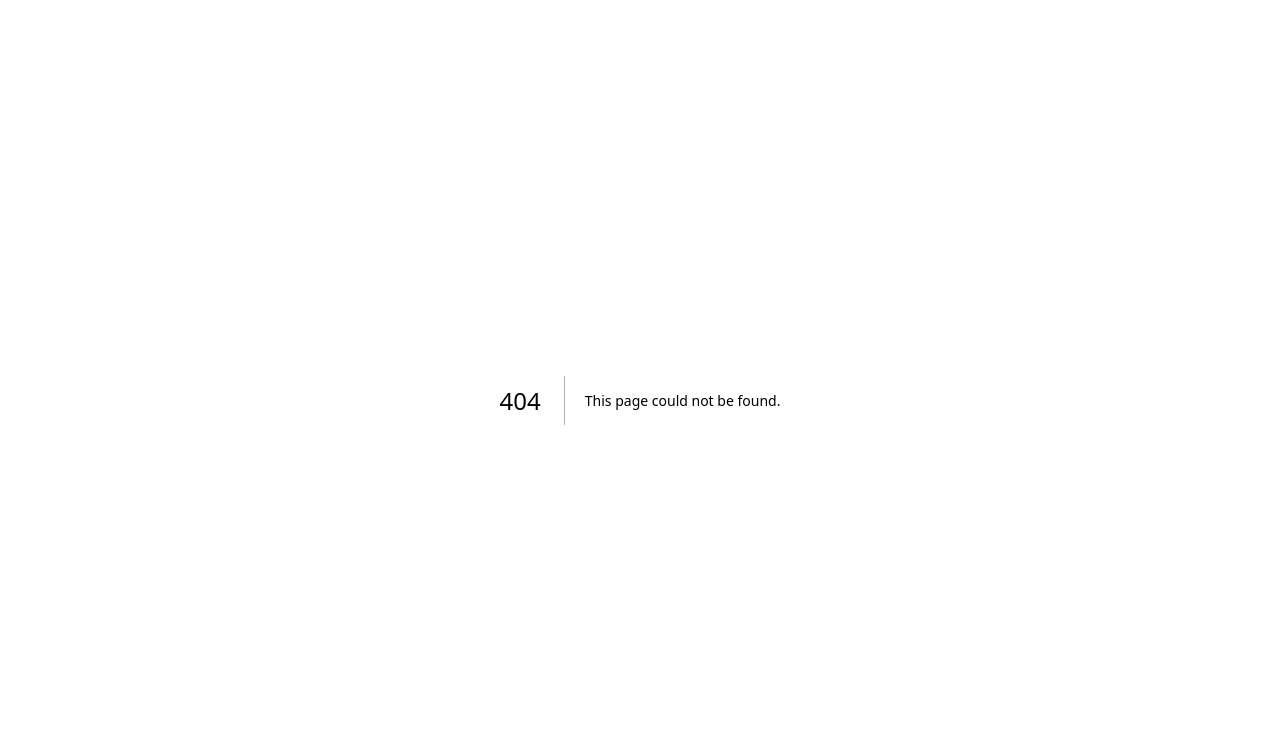
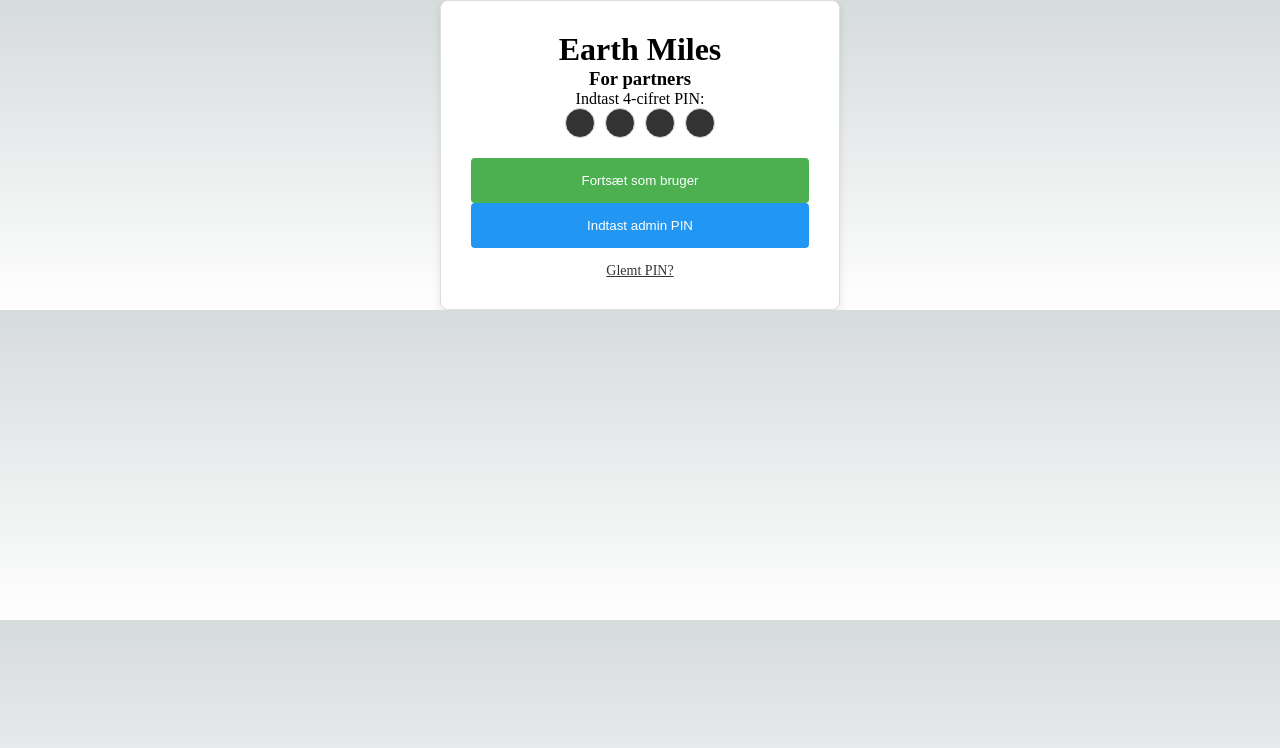
Before and after one commit to luka9938/earthmiles-weebs2, a Next.js app: page /login in a window 1280 px wide. Before the commit this address had no page. Shown: the top 748 px of the page. Built offline with nearby package versions, Linux system fonts and the light colour scheme.

Commit message:
First commit

```diff
--- /dev/null
+++ b/src/pages/login/LoginPage.module.css
@@ -0,0 +1,114 @@
+/* LoginPage.module.css */
+
+.loginContainer {
+  max-width: 400px;
+  margin: auto;
+  padding: 30px;
+  background-color: #ffffff;
+  border: 1px solid #ddd;
+  border-radius: 8px;
+  box-shadow: 0 4px 8px rgba(0, 0, 0, 0.1);
+  text-align: center;
+}
+
+.formGroup {
+  margin-bottom: 20px;
+}
+
+.label {
+  display: block;
+  font-size: 14px;
+  margin-bottom: 5px;
+  color: #333;
+}
+
+.pinInput {
+  display: flex;
+  justify-content: center;
+  margin-bottom: 15px;
+}
+
+.pinDot {
+  width: 20px;
+  height: 20px;
+  background-color: #333;
+  border-radius: 50%;
+  margin: 0 5px;
+  display: flex;
+  align-items: center;
+  justify-content: center;
+  font-size: 16px;
+  color: #ffffff;
+}
+
+.hiddenInput {
+  display: none;
+}
+
+.buttonGroup {
+  margin-bottom: 15px;
+}
+
+.userButton,
+.adminButton {
+  width: 100%;
+  padding: 15px;
+  border: none;
+  border-radius: 4px;
+  cursor: pointer;
+  transition: background-color 0.3s ease;
+}
+
+.userButton {
+  background-color: #4caf50;
+  color: white;
+}
+
+.adminButton {
+  background-color: #2196f3;
+  color: white;
+}
+
+.errorMessage {
+  color: red;
+  margin-top: 15px;
+}
+
+.forgotPin {
+  color: #333;
+  cursor: pointer;
+  text-decoration: underline;
+  margin-top: 15px;
+  display: block;
+  font-size: 14px;
+}
+.hiddenInput {
+  visibility: hidden;
+  width: 0;
+  height: 0;
+  margin: 0;
+  padding: 0;
+  border: none;
+  outline: none;
+  font-size: 16px; /* juster skriftstørrelsen efter behov */
+}
+
+.pinInput {
+  display: flex;
+  justify-content: center;
+  margin-bottom: 15px;
+}
+
+.pinDot {
+  width: 30px;
+  height: 30px;
+  background-color: #333;
+  border-radius: 50%;
+  margin: 0 5px;
+  display: flex;
+  align-items: center;
+  justify-content: center;
+  font-size: 16px;
+  color: #ffffff;
+  border: 1px solid #ddd; /* Tilføjet grænse for bedre synlighed */
+}
--- /dev/null
+++ b/src/pages/login/index.js
@@ -0,0 +1,124 @@
+// LoginPage.jsx
+
+import React, { useState } from "react";
+import styles from "./LoginPage.module.css"; // Importer stylingmodulet
+
+const LoginPage = () => {
+  const [pin, setPin] = useState("");
+  const [email, setEmail] = useState("");
+  const [password, setPassword] = useState("");
+  const [errorMessage, setErrorMessage] = useState("");
+  const [isUserLoggedIn, setIsUserLoggedIn] = useState(false);
+
+  const handlePinChange = (e) => {
+    const inputValue = e.target.value;
+    if (/^\d*$/.test(inputValue) && inputValue.length <= 4) {
+      setPin(inputValue);
+    }
+  };
+
+  const handleEmailChange = (e) => {
+    setEmail(e.target.value);
+  };
+
+  const handlePasswordChange = (e) => {
+    setPassword(e.target.value);
+  };
+
+  const handleUserLogin = () => {
+    console.log("Fortsæt som bruger");
+    setIsUserLoggedIn(true);
+  };
+
+  const handleAdminLogin = () => {
+    if (pin === "admin1234") {
+      console.log("Admin login successful!");
+      // Implementer logik for admin-login her
+    } else {
+      setErrorMessage("Forkert PIN. Prøv igen.");
+    }
+  };
+
+  const handleForgotPin = () => {
+    console.log("Glemt PIN?"); // Implementer logik for glemt PIN her
+  };
+
+  return (
+    <div className={styles.loginContainer}>
+      <h1>Earth Miles</h1>
+      <h3>For partners</h3>
+
+      {!isUserLoggedIn ? (
+        <>
+          <div className={styles.formGroup}>
+            <label>Indtast 4-cifret PIN:</label>
+            <div className={styles.pinInput}>
+              {Array.from({ length: 4 }, (_, index) => (
+                <div key={index} className={styles.pinDot}>
+                  {index < pin.length ? "•" : ""}
+                </div>
+              ))}
+            </div>
+            <input
+              type="password"
+              value={pin}
+              onChange={handlePinChange}
+              className={styles.hiddenInput}
+              maxLength="4"
+            />
+          </div>
+
+          <div className={styles.buttonGroup}>
+            <button className={styles.userButton} onClick={handleUserLogin}>
+              Fortsæt som bruger
+            </button>
+            <button className={styles.adminButton} onClick={handleAdminLogin}>
+              Indtast admin PIN
+            </button>
+          </div>
+
+          <p className={styles.errorMessage}>{errorMessage}</p>
+
+          <p className={styles.forgotPin} onClick={handleForgotPin}>
+            Glemt PIN?
+          </p>
+        </>
+      ) : (
+        // Vis indtastning af email og password, når brugeren er logget ind
+        <>
+          <div className={styles.formGroup}>
+            <label>Email:</label>
+            <input
+              type="email"
+              value={email}
+              onChange={handleEmailChange}
+              className={styles.input}
+            />
+          </div>
+
+          <div className={styles.formGroup}>
+            <label>Password:</label>
+            <input
+              type="password"
+              value={password}
+              onChange={handlePasswordChange}
+              className={styles.input}
+            />
+          </div>
+
+          <div className={styles.buttonGroup}>
+            {/* Implementer logik for bruger-login her baseret på email og password */}
+            <button
+              className={styles.userButton}
+              onClick={() => console.log("Login med email og password")}
+            >
+              Log ind
+            </button>
+          </div>
+        </>
+      )}
+    </div>
+  );
+};
+
+export default LoginPage;
```
